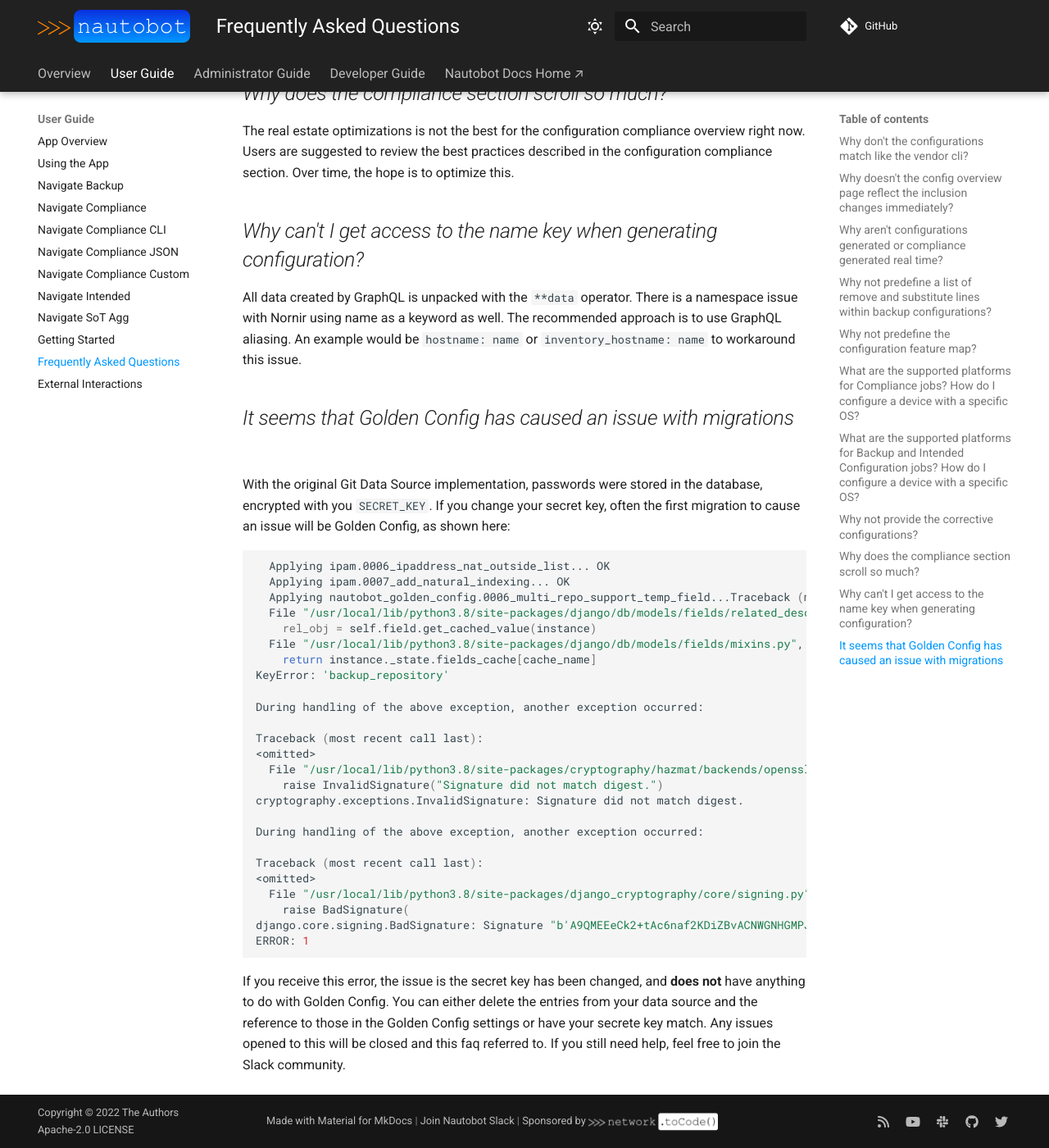
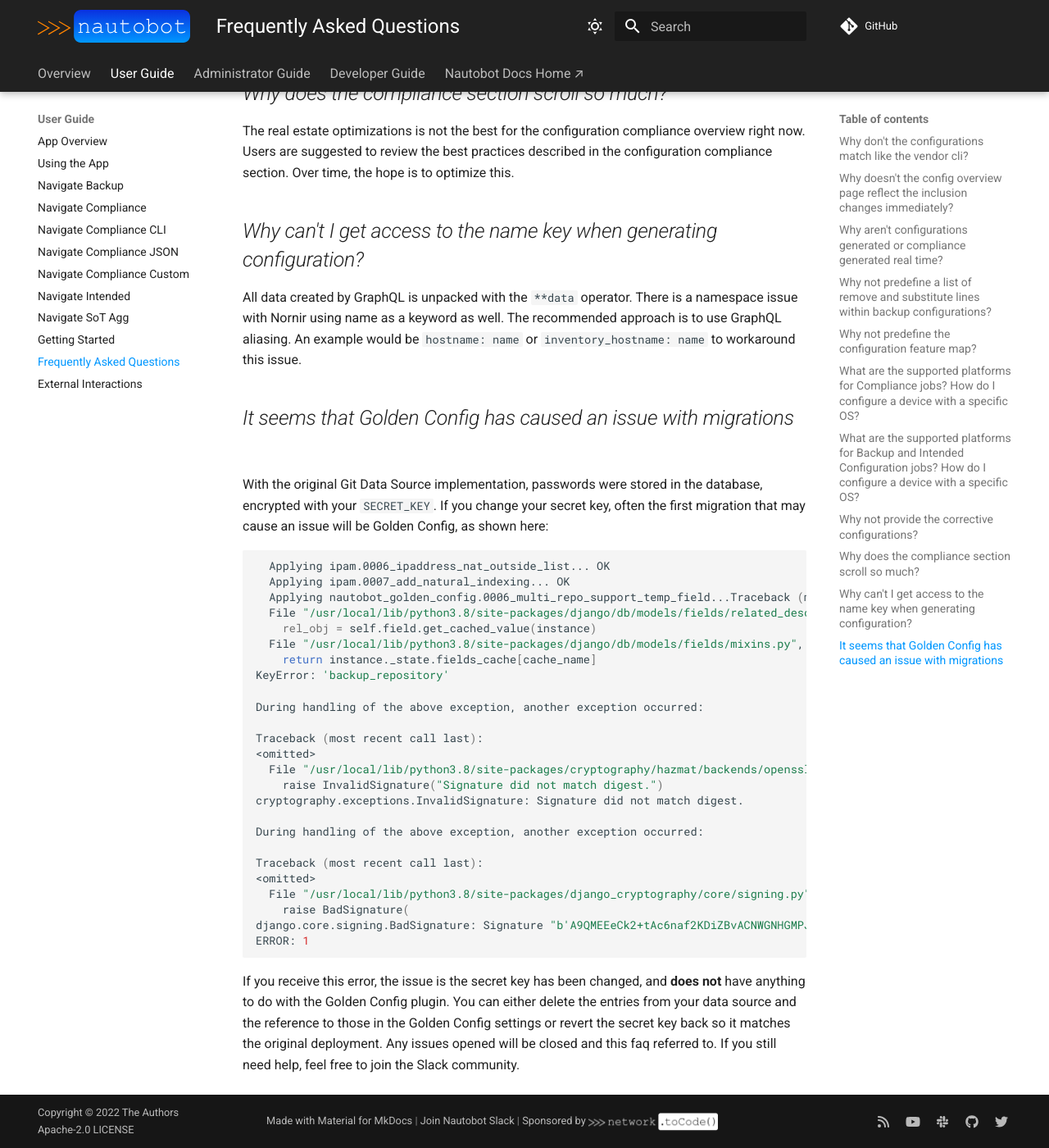
Before and after one commit to nautobot/nautobot-app-golden-config, an MkDocs documentation site: the page built from docs/user/app_faq.md, in a window 1280 px wide and 1400 px high, scrolled down 3310 px. Shown: the whole window at 82% size. Built offline with MkDocs 1.6.1 and Material for MkDocs 9.7.7, drawn with Linux system fonts in a browser that asks for light colours; comment, search, counter and statistics services are not loaded.

Commit message:
Apply suggestions from code review
Co-authored-by: Jeff Kala <48843785+jeffkala@users.noreply.github.com>

````diff
--- a/docs/user/app_faq.md
+++ b/docs/user/app_faq.md
@@ -87,7 +87,7 @@
 
 ## _It seems that Golden Config has caused an issue with migrations_
 
-With the original Git Data Source implementation, passwords were stored in the database, encrypted with you `SECRET_KEY`. If you change your secret key, often the first migration to cause an issue will be Golden Config, as shown here:
+With the original Git Data Source implementation, passwords were stored in the database, encrypted with your `SECRET_KEY`. If you change your secret key, often the first migration that may cause an issue will be Golden Config, as shown here:
 
 ```bash
   Applying ipam.0006_ipaddress_nat_outside_list... OK
@@ -117,4 +117,4 @@
 ERROR: 1
 ```
 
-If you receive this error, the issue is the secret key has been changed, and **does not** have anything to do with Golden Config. You can either delete the entries from your data source and the reference to those in the Golden Config settings or have your secrete key match. Any issues opened to this will be closed and this faq referred to. If you still need help, feel free to join the Slack community.
+If you receive this error, the issue is the secret key has been changed, and **does not** have anything to do with the Golden Config plugin. You can either delete the entries from your data source and the reference to those in the Golden Config settings or revert the secret key back so it matches the original deployment. Any issues opened will be closed and this faq referred to. If you still need help, feel free to join the Slack community.
````
